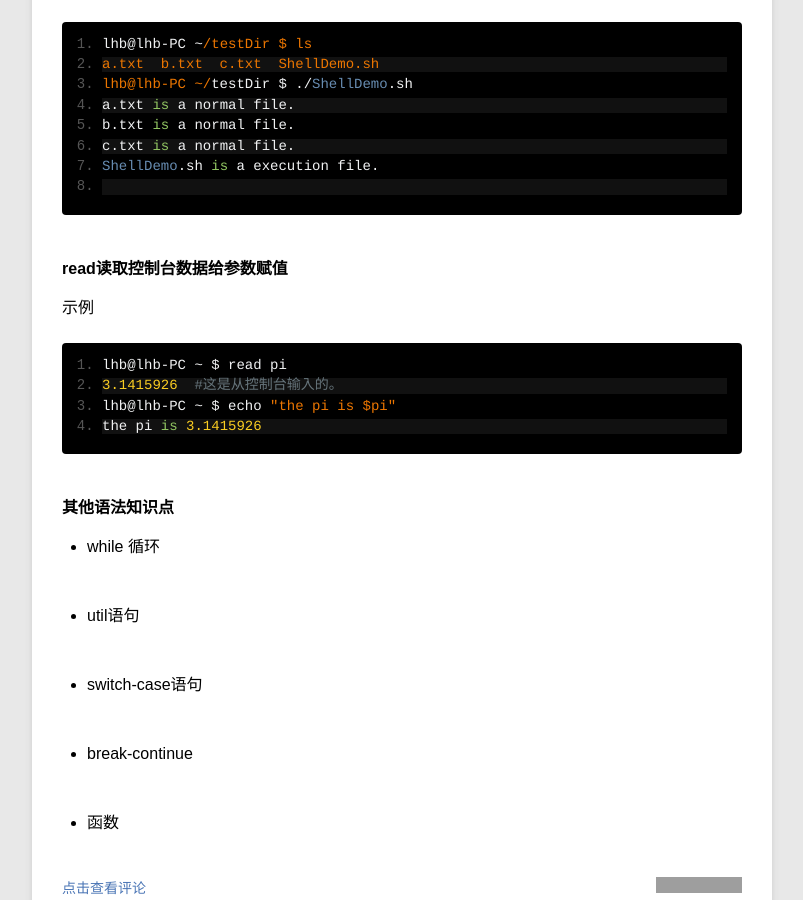
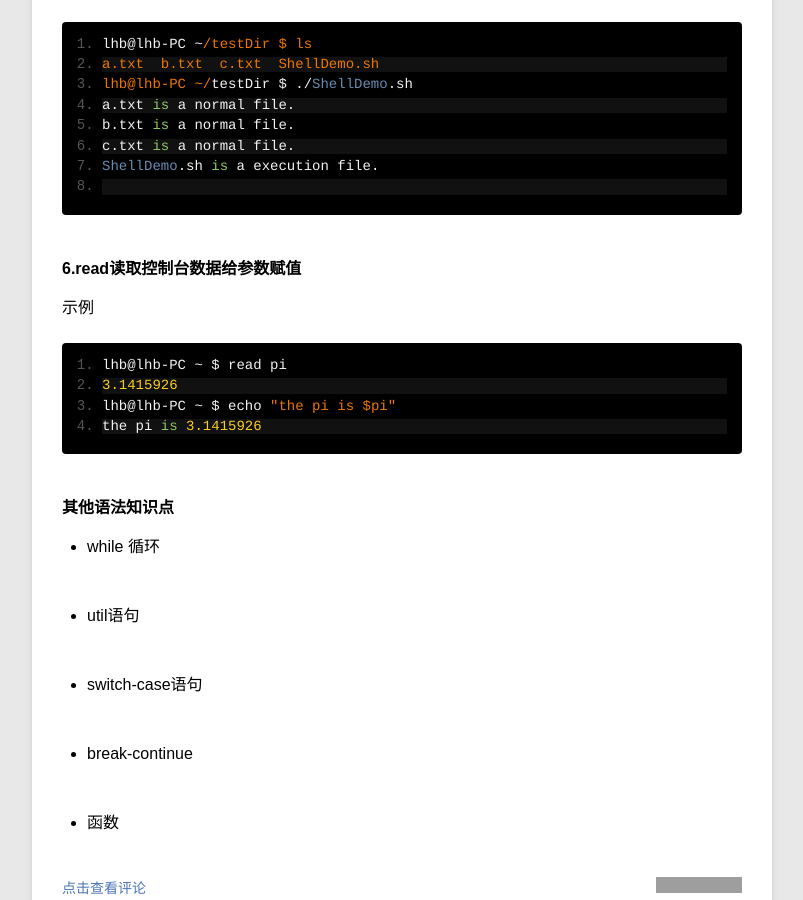
Before and after one commit to lihb/lihb.github.com, a Jekyll site: the page built from _posts/blog/2014-10-05-BashShell笔记.md, in a window 1280 px wide and 900 px high, scrolled down 5086 px. Shown: the whole window, without its empty margins (78-881 px from the left). Built offline with Jekyll 4.4.1, drawn with Linux system fonts in a browser that asks for light colours; Markdown is read by kramdown in place of the engine named in the settings; comment, search, counter and statistics services are not loaded; grey boxes are pictures that could not be loaded.

Commit message:
shell笔记修改--read命令部分

````diff
--- a/_posts/blog/2014-10-05-BashShell笔记.md
+++ b/_posts/blog/2014-10-05-BashShell笔记.md
@@ -197,13 +197,13 @@ ShellDemo.sh is a execution file.
 
 ```
 
-#### read读取控制台数据给参数赋值
+#### 6.read读取控制台数据给参数赋值
 
 示例
 
 ```
 lhb@lhb-PC ~ $ read pi
-3.1415926  #这是从控制台输入的。
+3.1415926
 lhb@lhb-PC ~ $ echo "the pi is $pi"
 the pi is 3.1415926
 ```
````
